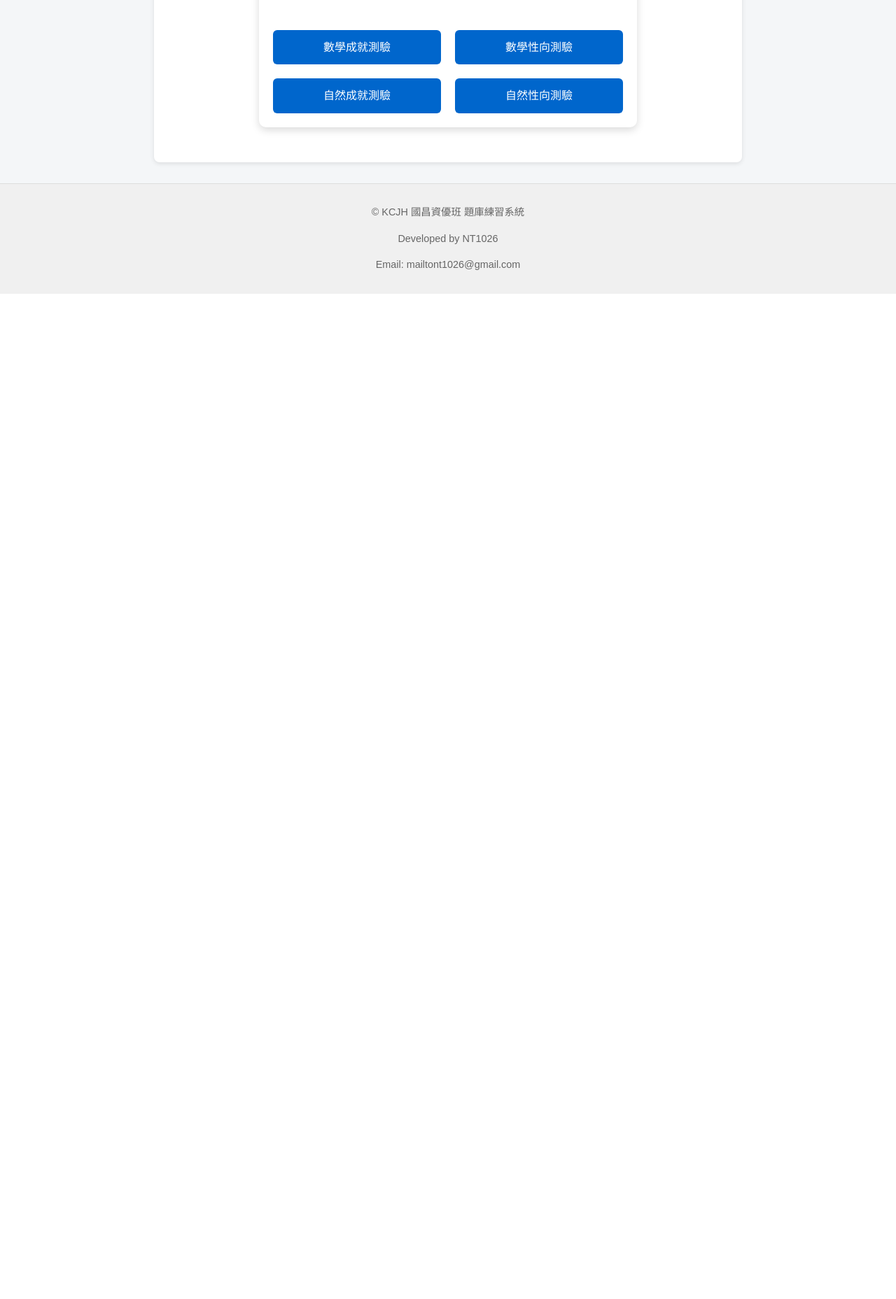
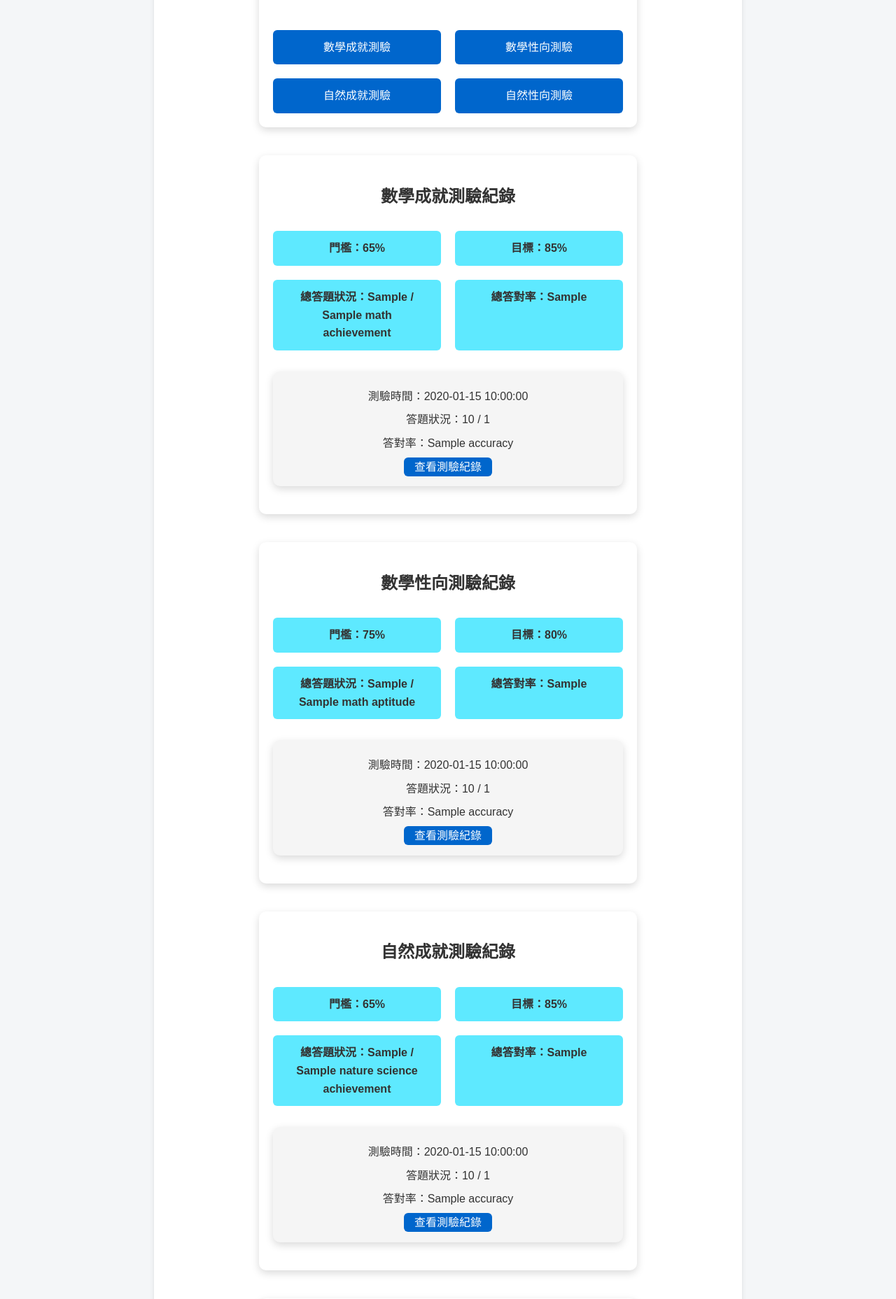
Before and after one commit to NT1026/question_bank_demo, a FastAPI app: template templates/dashboard.html in a window 1280 px wide. Shown: the part 481-2338 px from the top of the page at 70% size. Before the commit the page ends 901 px from the top, so only its background shows below. Run offline with FastAPI, Linux system fonts and the light colour scheme; the template is opened without the code that fills it: most values are stand-ins (such as "Sample title", 1, 10 or a date in 2020).

Commit message:
feat: 學生 dashboard 頁面新增測驗紀錄檢視功能

```diff
--- a/models/base.py
+++ b/models/base.py
@@ -16,6 +16,7 @@ class BaseType:
     str_4 = Annotated[str, mapped_column(String(4))]
     str_10 = Annotated[str, mapped_column(String(10))]
     str_20 = Annotated[str, mapped_column(String(20))]
+    str_30 = Annotated[str, mapped_column(String(30))]
     str_1000 = Annotated[str, mapped_column(String(1000))]
     datetime = Annotated[datetime, mapped_column(DateTime)]
     json_type = Annotated[dict, mapped_column(JSON)]
--- a/schemas/exam_record.py
+++ b/schemas/exam_record.py
@@ -8,7 +8,7 @@ class UserAnswer(BaseModel):
 
 
 class ExamRecordBase(BaseModel):
-    subject: str = Field(min_length=1, max_length=20)
+    subject_type: str = Field(min_length=1, max_length=30)
     user_answers: list[UserAnswer]
 
 
@@ -17,7 +17,7 @@ class ExamRecordCreate(ExamRecordBase):
         "json_schema_extra": {
             "examples": [
                 {
-                    "subject": "math",
+                    "subject_type": "math_achievement",
                     "user_answers": [
                         {
                             "question_id": "question-uuid-1",
--- a/static/css/style.css
+++ b/static/css/style.css
@@ -20,6 +20,11 @@ header {
 header h1 {
     margin: 0;
     font-size: 1.5rem;
+}
+
+header a {
+    color: white;
+    text-decoration: none;
 }
 
 header nav a {
@@ -142,7 +147,7 @@ footer {
 
 .exam-selection div {
     display: grid;
-    grid-template-columns: repeat(2, 1fr); /* 兩欄 */
+    grid-template-columns: repeat(2, 1fr);
     gap: 20px;
 }
 
@@ -157,6 +162,69 @@ footer {
 }
 
 .exam-selection a:hover {
+    background: #004a99;
+}
+
+.exam-record-list {
+    max-width: 500px;
+    margin: 40px auto;
+    padding: 20px;
+    background: #fff;
+    border-radius: 10px;
+    box-shadow: 0 4px 12px rgba(0, 0, 0, 0.15);
+    text-align: center;
+}
+
+.exam-record-list h2 {
+    margin-bottom: 15px;
+    color: #333;
+    font-size: 1.5rem;
+}
+
+.exam-record-dashboard {
+    display: grid;
+    grid-template-columns: repeat(2, 1fr);
+    column-gap: 20px;
+    margin: 20px 0;
+}
+
+.exam-record-dashboard p {
+    margin: 10px 0;
+    padding: 12px 24px;
+    background: rgba(0, 221, 255, 0.632);
+    text-decoration: none;
+    border-radius: 6px;
+    font-size: 1rem;
+    transition: background 0.3s ease;
+    font-weight: bold;
+}
+
+.exam-record-info {
+    width: 100%;
+    padding: 15px 0px;
+    margin-bottom: 20px;
+    border-radius: 10px;
+    box-shadow: 0 4px 12px rgba(0, 0, 0, 0.15);
+    background: #f5f5f5;
+}
+.exam-record-info p {
+    margin: 8px 0;
+    font-size: 1rem;
+    color: #333;
+}
+
+.exam-record-info a {
+    padding: 5px 15px;
+    margin: 10px 0;
+    background: #0066cc;
+    color: #fff;
+    text-decoration: none;
+    border-radius: 6px;
+    font-size: 1rem;
+    transition: background 0.3s ease;
+}
+
+.exam-record-info a:hover {
     background: #004a99;
 }
 
@@ -199,6 +267,13 @@ footer {
 
 .exam-container button:hover {
     background: #004a99;
+}
+
+.exam-result {
+    text-align: center;
+    font-size: 1.5rem;
+    font-weight: bold;
+    margin-bottom: 20px;
 }
 
 .question {
--- a/templates/base.html
+++ b/templates/base.html
@@ -11,7 +11,7 @@
     </head>
     <body>
         <header>
-            <h1>國中資優鑑定 題庫網站</h1>
+            <h1><a href="/"> 國中資優鑑定 題庫網站 </a></h1>
             <nav>
                 {% if current_user %}
                 <span>{{ current_user.name }}</span>
--- a/templates/dashboard.html
+++ b/templates/dashboard.html
@@ -13,4 +13,90 @@
         <a href="/exam/nature_science_aptitude">自然性向測驗</a>
     </div>
 </div>
+<div class="exam-record-list">
+    <h2>數學成就測驗紀錄</h2>
+    <div class="exam-record-dashboard">
+        <p>門檻：65%</p>
+        <p>目標：85%</p>
+        <p>
+            總答題狀況：{{ exam_lists.math_achievement.all_correct }} / {{
+            exam_lists.math_achievement.all_questions }}
+        </p>
+        <p>總答對率：{{ exam_lists.math_achievement.all_accuracy }}</p>
+    </div>
+
+    {% for exam in exam_lists.math_achievement.exam_records %}
+    <div class="exam-record-info">
+        <p>測驗時間：{{ exam.created_at.strftime('%Y-%m-%d %H:%M:%S') }}</p>
+        <p>答題狀況：{{ exam.score }} / {{ exam.question_count }}</p>
+        <p>答對率：{{ exam.accuracy }}</p>
+        <a href="/exam/record/{{ exam.exam_record_id }}">查看測驗紀錄</a>
+    </div>
+    {% endfor %}
+</div>
+<div class="exam-record-list">
+    <h2>數學性向測驗紀錄</h2>
+    <div class="exam-record-dashboard">
+        <p>門檻：75%</p>
+        <p>目標：80%</p>
+        <p>
+            總答題狀況：{{ exam_lists.math_aptitude.all_correct }} / {{
+            exam_lists.math_aptitude.all_questions }}
+        </p>
+        <p>總答對率：{{ exam_lists.math_aptitude.all_accuracy }}</p>
+    </div>
+
+    {% for exam in exam_lists.math_aptitude.exam_records %}
+    <div class="exam-record-info">
+        <p>測驗時間：{{ exam.created_at.strftime('%Y-%m-%d %H:%M:%S') }}</p>
+        <p>答題狀況：{{ exam.score }} / {{ exam.question_count }}</p>
+        <p>答對率：{{ exam.accuracy }}</p>
+        <a href="/exam/record/{{ exam.exam_record_id }}">查看測驗紀錄</a>
+    </div>
+    {% endfor %}
+</div>
+<div class="exam-record-list">
+    <h2>自然成就測驗紀錄</h2>
+    <div class="exam-record-dashboard">
+        <p>門檻：65%</p>
+        <p>目標：85%</p>
+        <p>
+            總答題狀況：{{ exam_lists.nature_science_achievement.all_correct }}
+            / {{ exam_lists.nature_science_achievement.all_questions }}
+        </p>
+        <p>
+            總答對率：{{ exam_lists.nature_science_achievement.all_accuracy }}
+        </p>
+    </div>
+
+    {% for exam in exam_lists.nature_science_achievement.exam_records %}
+    <div class="exam-record-info">
+        <p>測驗時間：{{ exam.created_at.strftime('%Y-%m-%d %H:%M:%S') }}</p>
+        <p>答題狀況：{{ exam.score }} / {{ exam.question_count }}</p>
+        <p>答對率：{{ exam.accuracy }}</p>
+        <a href="/exam/record/{{ exam.exam_record_id }}">查看測驗紀錄</a>
+    </div>
+    {% endfor %}
+</div>
+<div class="exam-record-list">
+    <h2>自然性向測驗紀錄</h2>
+    <div class="exam-record-dashboard">
+        <p>門檻：75%</p>
+        <p>目標：80%</p>
+        <p>
+            總答題狀況：{{ exam_lists.nature_science_aptitude.all_correct }} /
+            {{ exam_lists.nature_science_aptitude.all_questions }}
+        </p>
+        <p>總答對率：{{ exam_lists.nature_science_aptitude.all_accuracy }}</p>
+    </div>
+
+    {% for exam in exam_lists.nature_science_aptitude.exam_records %}
+    <div class="exam-record-info">
+        <p>測驗時間：{{ exam.created_at.strftime('%Y-%m-%d %H:%M:%S') }}</p>
+        <p>答題狀況：{{ exam.score }} / {{ exam.question_count }}</p>
+        <p>答對率：{{ exam.accuracy }}</p>
+        <a href="/exam/record/{{ exam.exam_record_id }}">查看測驗紀錄</a>
+    </div>
+    {% endfor %}
+</div>
 {% endblock %}
--- a/templates/exam_result.html
+++ b/templates/exam_result.html
@@ -1,7 +1,8 @@
 {% extends "base.html" %} {% block content %}
 <div class="exam-container">
     <h1>{{ subject.chinese_name }} 測驗結果</h1>
-    <p>你的分數：{{ score }} / {{ user_answers | length }}</p>
+    <p class="exam-result">你的分數：{{ score }} / {{ user_answers | length }}</p>
+    <p class="exam-result">總答對率：{{ accuracy }}</p>
 
     <form>
         {% for q in user_answers %}
```
Also changed, not shown: api/routers/exam_record.py (+0 -26 lines), api/routers/page.py (+86 -28 lines), crud/exam_record.py (+29 -1 lines), models/exam_record.py (+4 -4 lines).
